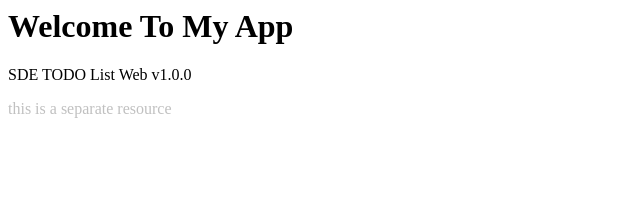
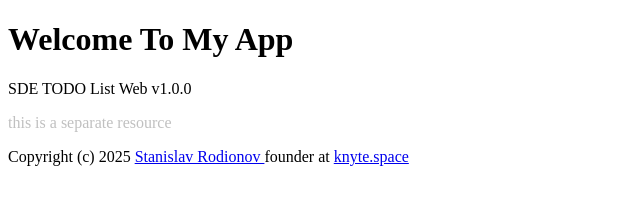
Before and after one commit to x-rodionov/sde_todo_list_web, a website: page index.html in a window 1280 px wide. Shown: the whole page, without its empty margins (0-640 px from the left). Drawn offline with Linux system fonts and the light colour scheme.

Commit message:
extend index.html structure

```diff
--- a/index.html
+++ b/index.html
@@ -1,5 +1,32 @@
-<h1>Welcome To My App</h1>
-<p>SDE TODO List Web v1.0.0</p>
-<p style="color: silver;">
-	this is a separate resource
-</p>
+<!doctype html>
+<html lang="en">
+	<head>
+		<meta charset="utf-8">
+		<meta http-equiv="X-UA-Compatible" content="IE=edge">
+		<meta name="viewport" content="width=device-width, initial-scale=1">
+		<link rel="shortcut icon" href="favicon.ico" type="image/x-icon">
+		<link rel="icon" href="favicon.ico" type="image/x-icon">
+		<link rel="stylesheet" href="style.css">
+		<script src="index.js"></script>
+		<title>SDE TODO List Web</title>
+	</head>
+	<body>
+		<h1>Welcome To My App</h1>
+		<p>SDE TODO List Web v1.0.0</p>
+		<p style="color: silver;">
+			this is a separate resource
+		</p>
+		<footer>
+			<span>Copyright (c) 2025</span>
+			<a href="https://www.linkedin.com/in/stanislav-rodionov-5378111b9/"
+				target="_blank"
+			>
+				Stanislav Rodionov
+			</a>
+			<span>founder at</span>
+			<a href="https://knyte.space">
+				knyte.space
+			</a>
+		</footer>
+	</body>
+</html>
```
